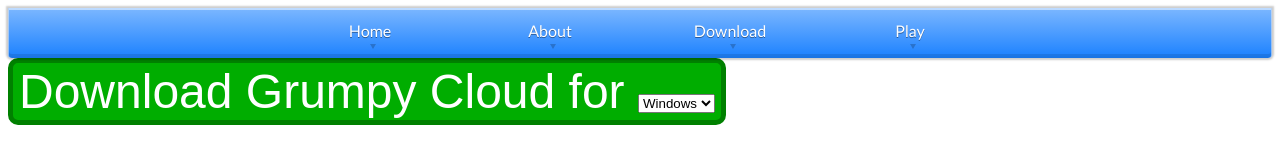
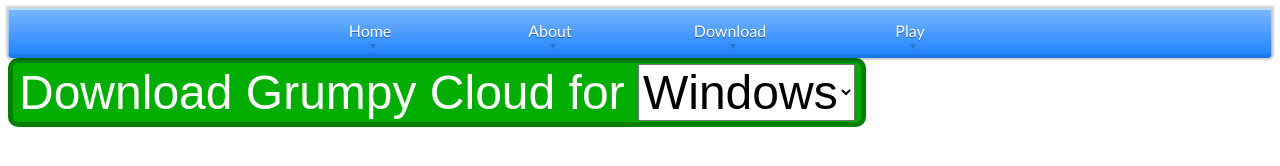
Before and after one commit to samuellouf/samuellouf.github.io, a plain HTML site: page GrumpyCloud/index.html in a window 1280 px wide. Drawn offline with Linux system fonts and the light colour scheme.

Commit message:
Update index.html

```diff
--- a/GrumpyCloud/index.html
+++ b/GrumpyCloud/index.html
@@ -84,6 +84,9 @@
         border-radius: 10px;
         border: 5px green solid;
       }
+      #download button select{
+        font-size: 48px;
+      }
     </style>
     <!--Page comportement-->
     <style>
```
